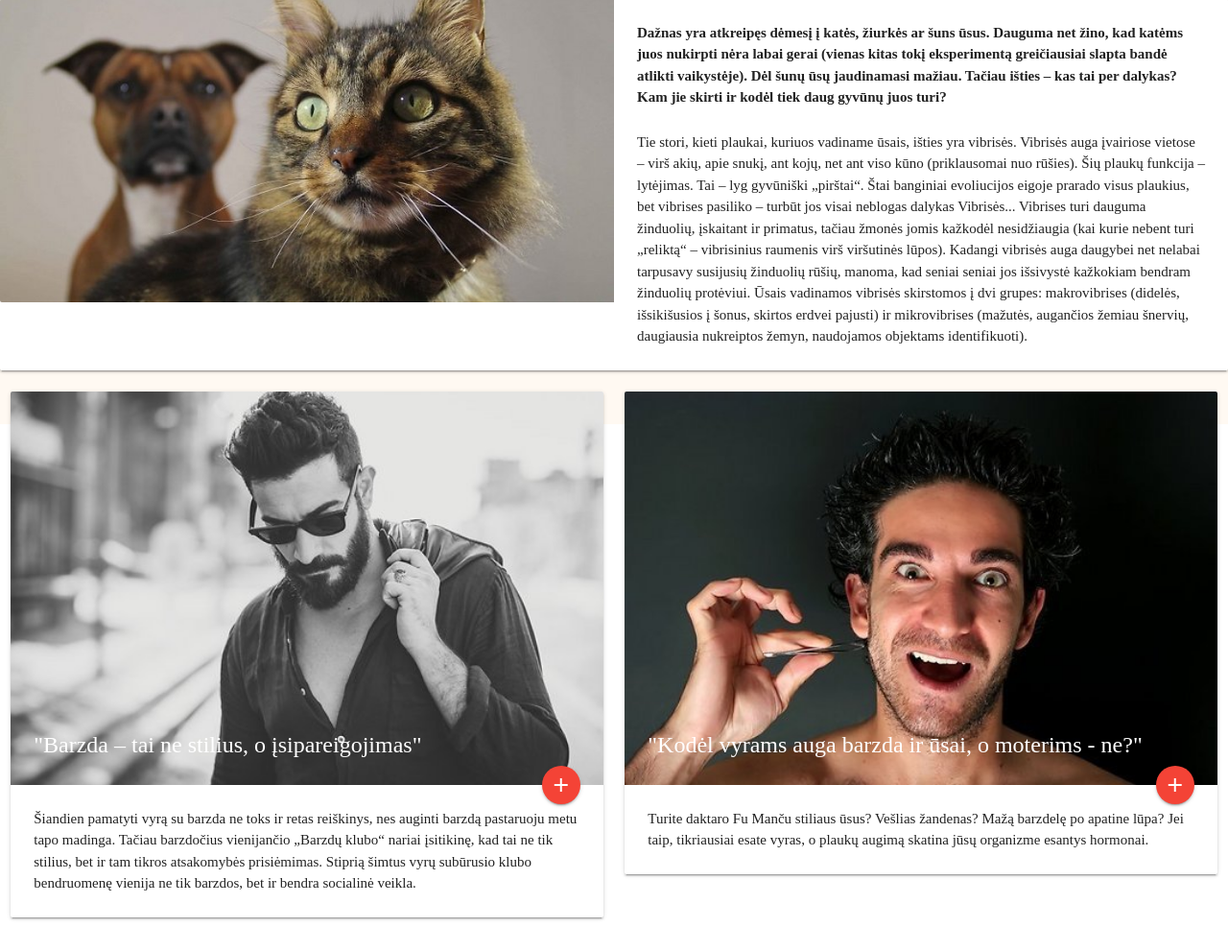
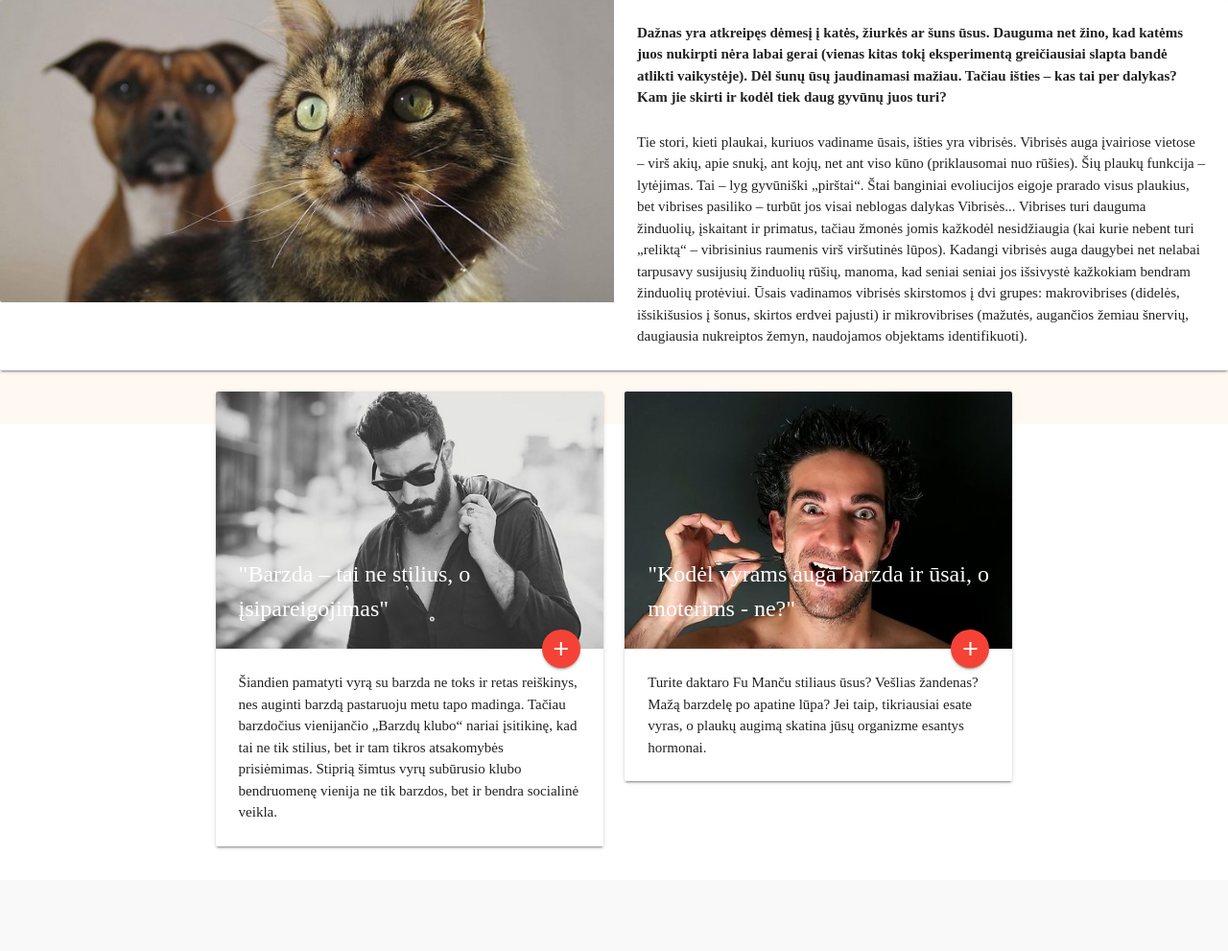
Before and after one commit to meizys/VCS, a PHP site: page /story1.php in a window 1280 px wide. Shown: the part 358-1349 px from the top of the page at 96% size. After the commit the page ends 1242 px from the top, so only its background shows below. Run offline with PHP 8.4, Linux system fonts and the light colour scheme; some libraries are stand-ins or nearby versions; some web fonts are replaced.

Commit message:
sudelioti paveiksliukai

```diff
--- a/story1.php
+++ b/story1.php
@@ -32,7 +32,7 @@
 
 
     <div class="row">
-    <div class="col s12 m6 l6">
+    <div class="col s12 m6 l4 offset-l2">
       <div class="card">
         <div class="card-image">
           <img src="images/barzda.jpg">
@@ -44,7 +44,7 @@
         </div>
       </div>
     </div>
-    <div class="col s12 m6 l6">
+    <div class="col s12 m6 l4">
       <div class="card">
         <div class="card-image">
           <img src="images/vyras.jpg">
--- a/story2.php
+++ b/story2.php
@@ -31,7 +31,7 @@
 
 
     <div class="row">
-    <div class="col s12 m6 l6">
+    <div class="col s12 m6 l4 offset-l2">
       <div class="card">
         <div class="card-image">
           <img src="images/kaciukas.jpg">
@@ -43,7 +43,7 @@
         </div>
       </div>
     </div>
-    <div class="col s12 m6 l6">
+    <div class="col s12 m6 l4 offset-l2">
       <div class="card">
         <div class="card-image">
           <img src="images/barzda.jpg">
--- a/story3.php
+++ b/story3.php
@@ -32,7 +32,7 @@
 
 
     <div class="row">
-    <div class="col s12 m6 l6">
+    <div class="col s12 m6 l4 offset-l2">
       <div class="card">
         <div class="card-image">
           <img src="images/vyras.jpg">
@@ -44,7 +44,7 @@
         </div>
       </div>
     </div>
-    <div class="col s12 m6 l6">
+    <div class="col s12 m6 l4 offset-l2">
       <div class="card">
         <div class="card-image">
           <img src="images/kaciukas.jpg">
```
